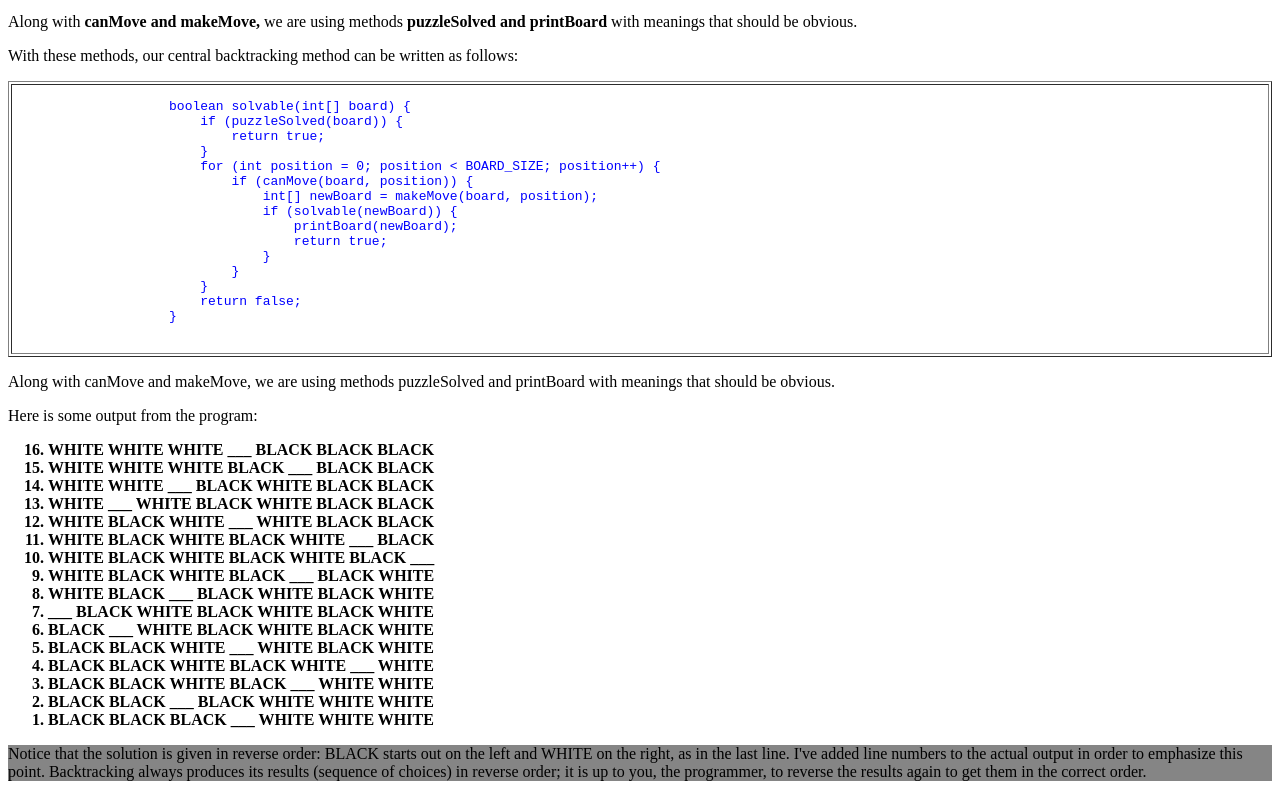
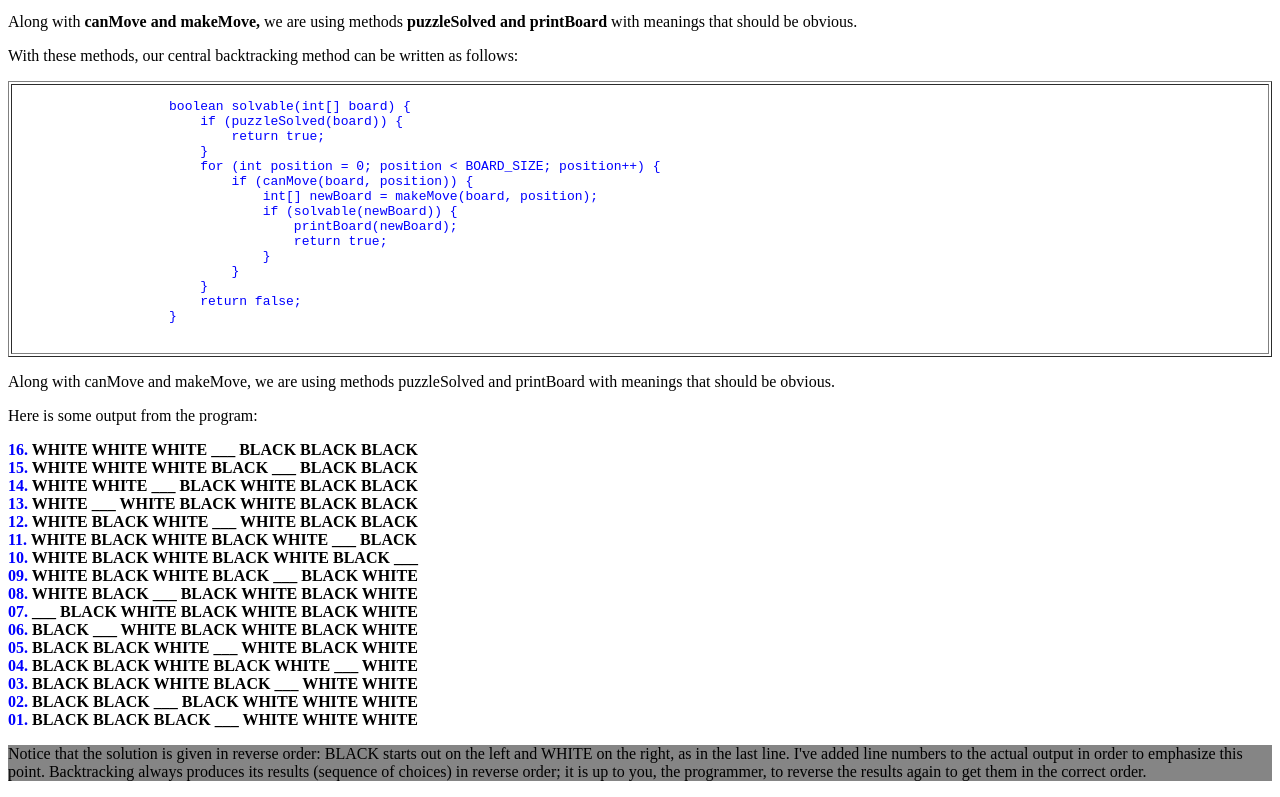
Before and after one commit to AKHILESHKUMARTRIPURANA/HTML-PROJECT, a plain HTML site: page index.html in a window 1280 px wide. Shown: the part 9952-10749 px from the top of the page. Drawn offline with Linux system fonts and the light colour scheme.

Commit message:
submit commit

```diff
--- a/index.html
+++ b/index.html
@@ -523,7 +523,7 @@
     <center>
         <table>
             <tr>
-                <th>Starting Position:</th>
+                <th align="left">Starting Position:</th>
                 <td>
                     <table border="1px">
                         <tr>
@@ -537,7 +537,7 @@
                 </td>
             </tr>
             <tr>
-                <th>Black moves ahead:</th>
+                <th align="left">Black moves ahead:</th>
                 <td>
                     <table border="1px">
                         <tr>
@@ -551,7 +551,7 @@
                 </td>
             </tr>
             <tr>
-                <th>White Jumps:</th>
+                <th align="left">White Jumps:</th>
                 <td>
                     <table border="1px">
                         <tr>
@@ -565,7 +565,7 @@
                 </td>
             </tr>
             <tr>
-                <th>Black moves ahead:</th>
+                <th align="left">Black moves ahead:</th>
                 <td>
                     <table border="1px">
                         <tr>
@@ -579,7 +579,7 @@
                 </td>
             </tr>
             <tr>
-                <th>Black Jumps:</th>
+                <th align="left">Black Jumps:</th>
                 <td>
                     <table border="1px">
                         <tr>
@@ -593,7 +593,7 @@
                 </td>
             </tr>
             <tr>
-                <th>White moves ahead:</th>
+                <th align="left">White moves ahead:</th>
                 <td>
                     <table border="1px">
                         <tr>
@@ -606,7 +606,7 @@
                     </table>
                 </td>
             </tr>
-            <th>Struck!</th>
+            <th align="left">Struck!</th>
         </table>
     </center>
     <p>The backtracking method is named solvable and returns a boolean. In solvable we shall need to check whether we are at a leaf, which in this case means a position from which no further moves are possible. This isn't so easy.</p>
@@ -650,26 +650,88 @@
     </table>
     <p>Along with canMove and makeMove, we are using methods puzzleSolved and printBoard with meanings that should be obvious.</p>
     <p>Here is some output from the program:</p>
-    <ol start="16" reversed>
+    <p>
         <b>
-        <li>WHITE WHITE WHITE ___ BLACK BLACK BLACK</li>
-        <li>WHITE WHITE WHITE BLACK ___ BLACK BLACK</li>
-        <li>WHITE WHITE ___ BLACK WHITE BLACK BLACK</li>
-        <li>WHITE ___ WHITE BLACK WHITE BLACK BLACK</li>
-        <li>WHITE BLACK WHITE ___ WHITE BLACK BLACK</li>
-        <li>WHITE BLACK WHITE BLACK WHITE ___ BLACK</li>
-        <li>WHITE BLACK WHITE BLACK WHITE BLACK ___</li>
-        <li>WHITE BLACK WHITE BLACK ___ BLACK WHITE</li>
-        <li>WHITE BLACK ___ BLACK WHITE BLACK WHITE</li>
-        <li>___ BLACK WHITE BLACK WHITE BLACK WHITE</li>
-        <li>BLACK ___ WHITE BLACK WHITE BLACK WHITE</li>
-        <li>BLACK BLACK WHITE ___ WHITE BLACK WHITE</li>
-        <li>BLACK BLACK WHITE BLACK WHITE ___ WHITE</li>
-        <li>BLACK BLACK WHITE BLACK ___ WHITE WHITE</li>
-        <li>BLACK BLACK ___ BLACK WHITE WHITE WHITE</li>
-        <li>BLACK BLACK BLACK ___ WHITE WHITE WHITE</li>
+        <span style="color: blue;">16.</span>
+        <span style="color: black;">WHITE WHITE WHITE ___ BLACK BLACK BLACK</span>
         </b>
-    </ol>
+        <br>
+        <b>
+        <span style="color: blue;">15.</span>
+        <span style="color: black;">WHITE WHITE WHITE BLACK ___ BLACK BLACK</span>
+        </b>
+        <br>
+        <b>
+        <span style="color: blue;">14.</span>
+        <span style="color: black;">WHITE WHITE ___ BLACK WHITE BLACK BLACK</span>
+        </b>
+        <br>
+        <b>
+        <span style="color: blue;">13.</span>
+        <span style="color: black;">WHITE ___ WHITE BLACK WHITE BLACK BLACK</span>
+        </b>
+        <br>
+        <b>
+        <span style="color: blue;">12.</span>
+        <span style="color: black;">WHITE BLACK WHITE ___ WHITE BLACK BLACK</span>
+        </b>
+        <br>
+        <b>
+        <span style="color: blue;">11.</span>
+        <span style="color: black;">WHITE BLACK WHITE BLACK WHITE ___ BLACK</span>
+        </b>
+        <br>
+        <b>
+            <span style="color: blue;">10.</span>
+            <span style="color: black;">WHITE BLACK WHITE BLACK WHITE BLACK ___</span>
+        </b>
+        <br>
+        <b>
+            <span style="color: blue;">09.</span>
+            <span style="color: black;">WHITE BLACK WHITE BLACK ___ BLACK WHITE</span>
+        </b>
+        <br>
+        <b>
+            <span style="color: blue;">08.</span>
+            <span style="color: black;">WHITE BLACK ___ BLACK WHITE BLACK WHITE</span>
+        </b>
+        <br>
+        <b>
+            <span style="color: blue;">07.</span>
+            <span style="color: black;">___ BLACK WHITE BLACK WHITE BLACK WHITE</span>
+        </b>
+        <br>
+        <b>
+            <span style="color: blue;">06.</span>
+            <span style="color: black;">BLACK ___ WHITE BLACK WHITE BLACK WHITE</span>
+        </b>
+        <br>
+        <b>
+            <span style="color: blue;">05.</span>
+            <span style="color: black;">BLACK BLACK WHITE ___ WHITE BLACK WHITE</span>
+        </b>
+        <br>
+        <b>
+            <span style="color: blue;">04.</span>
+            <span style="color: black;">BLACK BLACK WHITE BLACK WHITE ___ WHITE</span>
+        </b>
+        <br>
+        <b>
+            <span style="color: blue;">03.</span>
+            <span style="color: black;">BLACK BLACK WHITE BLACK ___ WHITE WHITE</span>
+        </b>
+        <br>
+        <b>
+            <span style="color: blue;">02.</span>
+            <span style="color: black;">BLACK BLACK ___ BLACK WHITE WHITE WHITE</span>
+        </b>
+        <br>
+        <b>
+            <span style="color: blue;">01.</span>
+            <span style="color: black;">BLACK BLACK BLACK ___ WHITE WHITE WHITE</span>
+        </b>
+        <br>
+    </p>
     <p style="background-color:#858585;">Notice that the solution is given in reverse order: BLACK starts out on the left and WHITE on the right, as in the last line. I've added line numbers to the actual output in order to emphasize this point. Backtracking always produces its results (sequence of choices) in reverse order; it is up to you, the programmer, to reverse the results again to get them in the correct order.</p>
 </body>
 </html>
```
